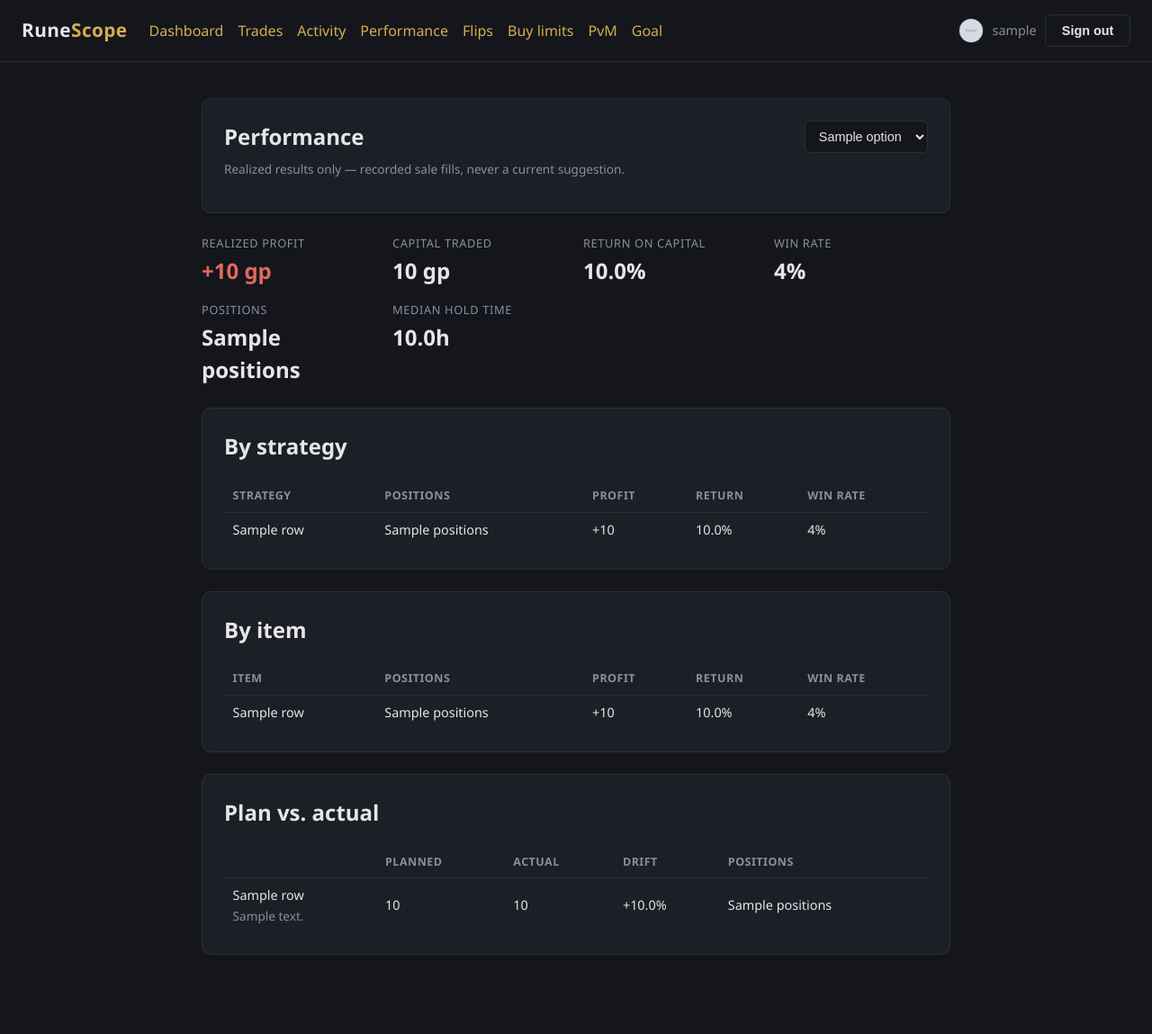
After one commit to Wolklaw/OSRS-Toolkit, a FastAPI app: template src/toolkit_web/templates/performance.html in a window 1280 px wide. The commit adds this page. Shown: the whole page at 90% size. Run offline with FastAPI, Linux system fonts and the light colour scheme; the template is opened without the code that fills it: most values are stand-ins (such as "Sample title", 1, 10 or a date in 2020); grey boxes marked "Sample" are stand-in pictures.

Commit message:
Add a Performance breakdown page and supplies-spend tracking on PvM

```diff
--- a/src/toolkit_web/app.py
+++ b/src/toolkit_web/app.py
@@ -20,10 +20,13 @@ from fastapi.templating import Jinja2Templates
 from osrs_toolkit.buy_limits import buy_limit_status
 from osrs_toolkit.csv_export import journal_csv
 from osrs_toolkit.formatting import compact_items, synced_trade_label
+from osrs_toolkit.journal_presentation import PERIOD_FILTERS
 from osrs_toolkit.market import MarketDataError
+from osrs_toolkit.performance import by_item, by_strategy, calibration, realized_results, summarize
 from osrs_toolkit.pvm import assess_all, estimate_gp_per_hour
 from osrs_toolkit.ranking import STRATEGIES, plan_flip_portfolio, rank_flips
 from osrs_toolkit.runelite_sync import ge_offer_status_label
+from osrs_toolkit.supplies_report import supplies_spend_rows, total_supplies_spend
 from osrs_toolkit.savings_goal import (
     SavingsProgress,
     daily_profit_rate,
@@ -275,6 +278,36 @@ def create_app(settings: Settings | None = None) -> FastAPI:
             },
         )
 
+    @app.get("/performance", response_class=HTMLResponse)
+    def performance_page(
+        request: Request,
+        account: Account = CurrentAccount,
+        active: str | None = ActiveCharacter,
+        period: str = "All time",
+    ) -> HTMLResponse:
+        if period not in PERIOD_FILTERS:
+            period = "All time"
+        switcher = character_switcher_context(account, active)
+        repository = journal_for(settings, account)
+        tracked = repository.list_tracked(switcher["active_character"])
+        now = datetime.now(UTC)
+        results = realized_results(tracked, repository.list_all(), period, now)
+        summary = summarize(results)
+        return templates.TemplateResponse(
+            request,
+            "performance.html",
+            {
+                "account": account,
+                "period": period,
+                "periods": list(PERIOD_FILTERS),
+                "summary": serialize(summary),
+                "by_strategy": [serialize(row) for row in by_strategy(results)],
+                "by_item": [serialize(row) for row in by_item(results)],
+                "calibration": [serialize(row) for row in calibration(tracked, period, now)],
+                **switcher,
+            },
+        )
+
     @app.get("/flips", response_class=HTMLResponse)
     def flips_page(
         request: Request,
@@ -383,6 +416,7 @@ def create_app(settings: Settings | None = None) -> FastAPI:
             else:
                 row["net_gp_per_hour"] = None
             rows.append(row)
+        tracked = repository.list_tracked(filter_hash)
         return templates.TemplateResponse(
             request,
             "pvm.html",
@@ -390,6 +424,8 @@ def create_app(settings: Settings | None = None) -> FastAPI:
                 "account": account,
                 "readiness": rows,
                 "has_snapshot": snapshot is not None,
+                "supplies": [serialize(row) for row in supplies_spend_rows(tracked)],
+                "total_supplies_spend": total_supplies_spend(tracked),
                 **switcher,
             },
         )
--- a/src/toolkit_web/templates/base.html
+++ b/src/toolkit_web/templates/base.html
@@ -133,6 +133,7 @@
         <a href="/">Dashboard</a>
         <a href="/trades">Trades</a>
         <a href="/activity">Activity</a>
+        <a href="/performance">Performance</a>
         <a href="/flips">Flips</a>
         <a href="/buy-limits">Buy limits</a>
         <a href="/pvm">PvM</a>
--- /dev/null
+++ b/src/toolkit_web/templates/performance.html
@@ -0,0 +1,131 @@
+{% extends "base.html" %}
+{% block content %}
+
+<div class="panel">
+  <div class="row" style="justify-content:space-between">
+    <h2 style="margin-top:0; margin-bottom:0">Performance</h2>
+    <form method="get" class="row" style="gap:0.5rem">
+      <select name="period" onchange="this.form.submit()">
+        {% for option in periods %}
+        <option value="{{ option }}" {% if option == period %}selected{% endif %}>{{ option }}</option>
+        {% endfor %}
+      </select>
+    </form>
+  </div>
+  <p class="hint">Realized results only — recorded sale fills, never a current suggestion.</p>
+</div>
+
+<div class="stats">
+  <div class="stat">
+    <div class="label">Realized profit</div>
+    <div class="value {{ 'positive' if summary.realized_profit >= 0 else 'negative' }}">
+      {{ "{:+,}".format(summary.realized_profit) }} gp
+    </div>
+  </div>
+  <div class="stat">
+    <div class="label">Capital traded</div>
+    <div class="value">{{ "{:,}".format(summary.capital_traded) }} gp</div>
+  </div>
+  <div class="stat">
+    <div class="label">Return on capital</div>
+    <div class="value">
+      {% if summary.return_on_capital is not none %}{{ "%.1f"|format(summary.return_on_capital) }}%{% else %}—{% endif %}
+    </div>
+  </div>
+  <div class="stat">
+    <div class="label">Win rate</div>
+    <div class="value">
+      {% if summary.win_rate is not none %}{{ "%.0f"|format(summary.win_rate) }}%{% else %}—{% endif %}
+    </div>
+  </div>
+  <div class="stat">
+    <div class="label">Positions</div>
+    <div class="value">{{ summary.positions }}</div>
+  </div>
+  <div class="stat">
+    <div class="label">Median hold time</div>
+    <div class="value">
+      {% if summary.median_hold_hours is not none %}{{ "%.1f"|format(summary.median_hold_hours) }}h{% else %}—{% endif %}
+    </div>
+  </div>
+</div>
+
+<div class="panel">
+  <h2 style="margin-top:0">By strategy</h2>
+  {% if by_strategy %}
+  <table>
+    <thead>
+      <tr><th>Strategy</th><th>Positions</th><th>Profit</th><th>Return</th><th>Win rate</th></tr>
+    </thead>
+    <tbody>
+      {% for row in by_strategy %}
+      <tr>
+        <td>{{ row.label }}</td>
+        <td>{{ row.positions }}</td>
+        <td class="{{ 'positive' if row.realized_profit >= 0 else 'negative' }}">
+          {{ "{:+,}".format(row.realized_profit) }}
+        </td>
+        <td>{% if row.return_on_capital is not none %}{{ "%.1f"|format(row.return_on_capital) }}%{% else %}—{% endif %}</td>
+        <td>{{ "%.0f"|format(row.win_rate) }}%</td>
+      </tr>
+      {% endfor %}
+    </tbody>
+  </table>
+  {% else %}
+  <div class="empty">Nothing realized in this period yet.</div>
+  {% endif %}
+</div>
+
+<div class="panel">
+  <h2 style="margin-top:0">By item</h2>
+  {% if by_item %}
+  <table>
+    <thead>
+      <tr><th>Item</th><th>Positions</th><th>Profit</th><th>Return</th><th>Win rate</th></tr>
+    </thead>
+    <tbody>
+      {% for row in by_item %}
+      <tr>
+        <td>{{ row.label }}</td>
+        <td>{{ row.positions }}</td>
+        <td class="{{ 'positive' if row.realized_profit >= 0 else 'negative' }}">
+          {{ "{:+,}".format(row.realized_profit) }}
+        </td>
+        <td>{% if row.return_on_capital is not none %}{{ "%.1f"|format(row.return_on_capital) }}%{% else %}—{% endif %}</td>
+        <td>{{ "%.0f"|format(row.win_rate) }}%</td>
+      </tr>
+      {% endfor %}
+    </tbody>
+  </table>
+  {% else %}
+  <div class="empty">No item has enough finished positions in this period to show yet.</div>
+  {% endif %}
+</div>
+
+<div class="panel">
+  <h2 style="margin-top:0">Plan vs. actual</h2>
+  {% if calibration %}
+  <table>
+    <thead>
+      <tr><th></th><th>Planned</th><th>Actual</th><th>Drift</th><th>Positions</th></tr>
+    </thead>
+    <tbody>
+      {% for row in calibration %}
+      <tr title="{{ row.detail }}">
+        <td>{{ row.label }}<div class="hint" style="margin-top:0.1rem">{{ row.note }}</div></td>
+        <td>{{ "{:+,}".format(row.planned) if row.signed else "{:,}".format(row.planned) }}</td>
+        <td>{{ "{:+,}".format(row.actual) if row.signed else "{:,}".format(row.actual) }}</td>
+        <td class="{{ 'positive' if row.tone == 'positive' else ('negative' if row.tone == 'negative' else '') }}">
+          {% if row.drift is not none %}{{ "%+.1f"|format(row.drift) }}%{% else %}—{% endif %}
+        </td>
+        <td>{{ row.positions }}</td>
+      </tr>
+      {% endfor %}
+    </tbody>
+  </table>
+  {% else %}
+  <div class="empty">Nothing with a plan to grade in this period yet.</div>
+  {% endif %}
+</div>
+
+{% endblock %}
```
Also changed, not shown: src/toolkit_web/templates/pvm.html (+32 -0 lines), tests/test_pages.py (+56 -0 lines).
